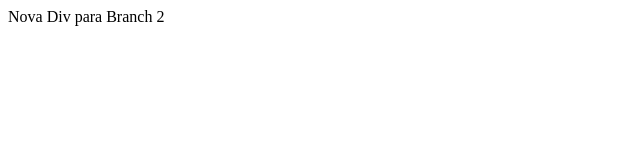
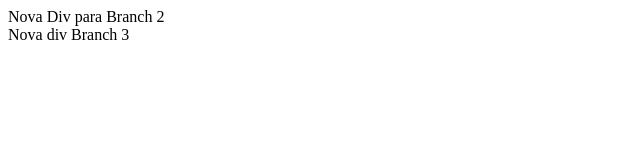
Before and after one commit to andreroblp/teste, a plain HTML site: page index.html in a window 1280 px wide. Shown: the whole page, without its empty margins (0-640 px from the left). Drawn offline with Linux system fonts and the light colour scheme.

Commit message:
Revert "Revertendo branch 3"

```diff
--- a/index.html
+++ b/index.html
@@ -7,5 +7,6 @@
 </head>
 <body>
     <div>Nova Div para Branch 2</div>
+    <div> Nova div Branch 3</div>
 </body>
 </html>
```
